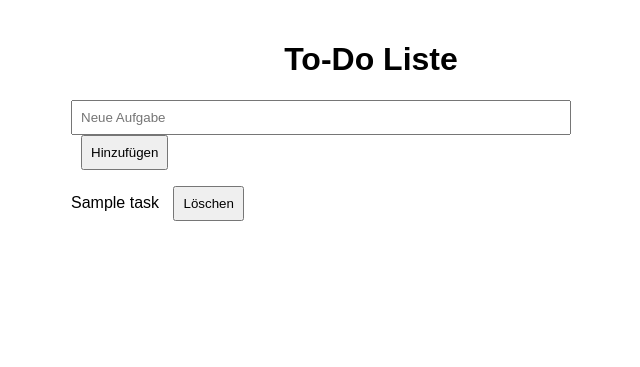
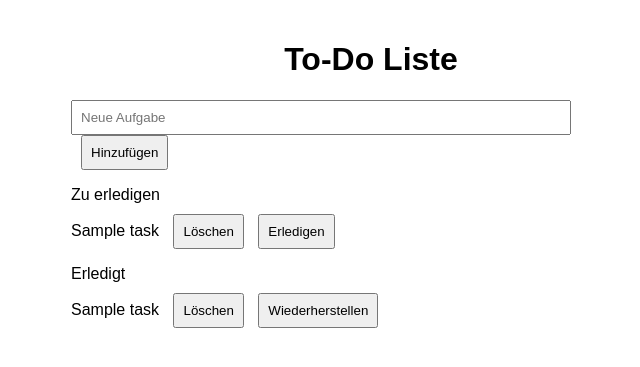
Before and after one commit to b1ggi/todo-app, a Flask app: template templates/index.html in a window 1280 px wide. Shown: the top 367 px of the page, without its empty margins (269-909 px from the left). Run offline with Flask 3, Linux system fonts and the light colour scheme; tables that the repository leaves empty hold one stand-in row (values such as "Sample post"); the template is opened without the code that fills it: values that come from a table or form of the project are taken from there, most other values are stand-ins (such as "Sample title", 1, 10 or a date in 2020).

Commit message:
Add task completion and restoration functionality
- Updated index route to fetch completed tasks.
- Added update route to handle task completion and restoration.
- Implemented JavaScript functions for completing and restoring tasks.
- Updated HTML to include buttons for completing and restoring tasks.

```diff
--- a/app.py
+++ b/app.py
@@ -16,8 +16,9 @@ class Task(db.Model):
 # Startseite anzeigen
 @app.route('/')
 def index():
-    tasks = Task.query.all()
-    return render_template('index.html', tasks=tasks)
+    tasks = db.session.query(Task).filter_by(complete=False).all()
+    completed = db.session.query(Task).filter_by(complete=True).all()
+    return render_template('index.html', tasks=tasks, completed=completed)
 
 # Aufgabe hinzufügen
 @app.route('/add', methods=['POST'])
@@ -37,6 +38,31 @@ def delete_task(task_id):
     db.session.commit()
     return jsonify({"message": "Task deleted!"}), 200
 
+# Aufgabe erledigen
+@app.route('/update/<int:task_id>', methods=['POST'])
+def update_task(task_id):
+    task = Task.query.get_or_404(task_id)
+
+    print(task)
+
+    new_complete = request.form.get('complete')
+
+    print(type(new_complete))
+
+    if new_complete == "True":
+        print("Task completed")
+        task.complete=True
+        db.session.commit()
+        return jsonify({"message": "Task completed!"}), 200
+    else:
+        print("Task restored")
+        task.complete=False
+        db.session.commit()
+        return jsonify({"message": "Task restored!"}), 200
+
+
+
+
 if __name__ == '__main__':
     dbfile=Path("./todo.db")
     if not dbfile.exists():
--- a/static/app.js
+++ b/static/app.js
@@ -33,3 +33,39 @@ function deleteTask(taskId) {
         }
     });
 }
+
+
+
+// Funktion zum Erledigen einer Aufgabe
+function completeTask(taskId){
+    fetch(`/update/${taskId}`, {
+        method: 'POST',
+        headers: {
+            'Content-Type': 'application/x-www-form-urlencoded',
+        },
+        body: `complete=True`
+    })
+    .then(response => response.json())
+    .then(data => {
+        if (data.message === "Task completed!") {
+            location.reload();  // Seite neu laden, um die aktualisierte Aufgabe anzuzeigen
+        }
+    });
+}
+
+// Funktion zum Wiederherstellen einer Aufgabe
+function restoreTask(taskId){
+    fetch(`/update/${taskId}`, {
+        method: 'POST',
+        headers: {
+            'Content-Type': 'application/x-www-form-urlencoded',
+        },
+        body: `complete=False`
+    })
+    .then(response => response.json())
+    .then(data => {
+        if (data.message === "Task restored!") {
+            location.reload();  // Seite neu laden, um die aktualisierte Aufgabe anzuzeigen
+        }
+    });
+}
--- a/templates/index.html
+++ b/templates/index.html
@@ -13,11 +13,21 @@
     <input type="text" id="taskInput" placeholder="Neue Aufgabe">
     <button onclick="addTask()">Hinzufügen</button>
 
-    <ul id="taskList">
+    <ul id="taskList">Zu erledigen
         {% for task in tasks %}
             <li id="task-{{ task.id }}">
                 {{ task.title }}
                 <button onclick="deleteTask({{ task.id }})">Löschen</button>
+                <button onclick="completeTask({{ task.id }})">Erledigen</button>
+            </li>
+        {% endfor %}
+    </ul>
+    <ul id="completedTaskList">Erledigt
+        {% for task in completed %}
+            <li id="task-{{ task.id }}">
+                {{ task.title }}
+                <button onclick="deleteTask({{ task.id }})">Löschen</button>
+                <button onclick="restoreTask({{ task.id }})">Wiederherstellen</button>
             </li>
         {% endfor %}
     </ul>
```
